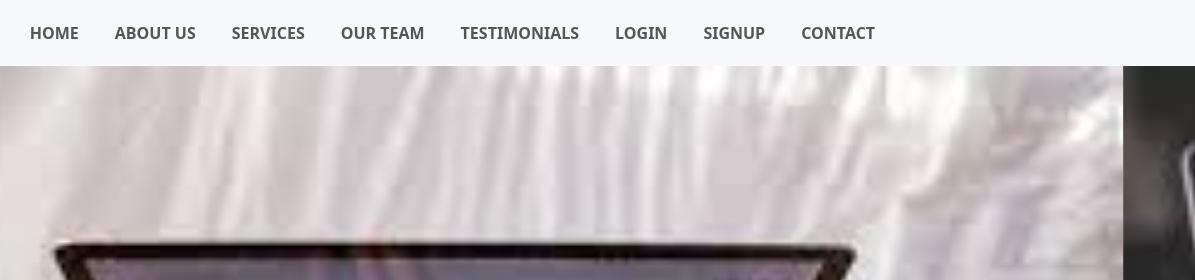
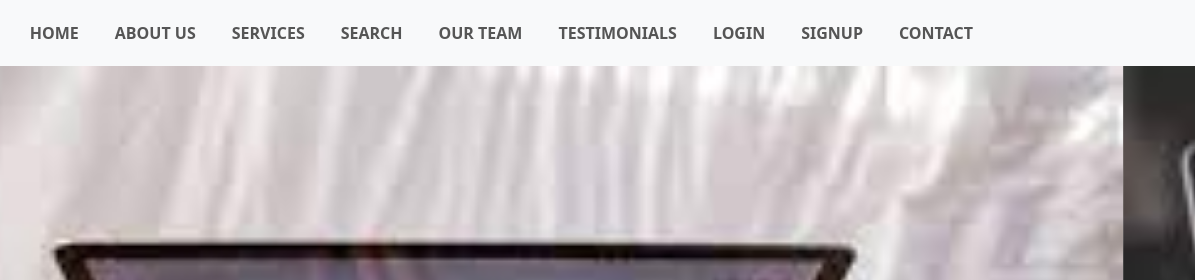
Before and after one commit to oyenolaayomide/oyenolaayomide.github.io, a plain HTML site: page index.html in a window 1280 px wide. Shown: the top 280 px of the page, 85-1280 px from the left. Drawn offline with nearby package versions, Linux system fonts and the light colour scheme.

Commit message:
Update index.html

```diff
--- a/index.html
+++ b/index.html
@@ -32,6 +32,9 @@
                       <li class="nav-item">
                       <a class="nav-link" href="#services">SERVICES</a>
                       </li>
+                      <li class="nav-item">
+                       <a class="nav-link" href="search.html">SEARCH</a>
+                       </li>
                       <li class="nav-item">
                       <a class="nav-link" href="#team" tabindex="-1" aria-disabled="true">OUR TEAM</a>
                       </li>
```
